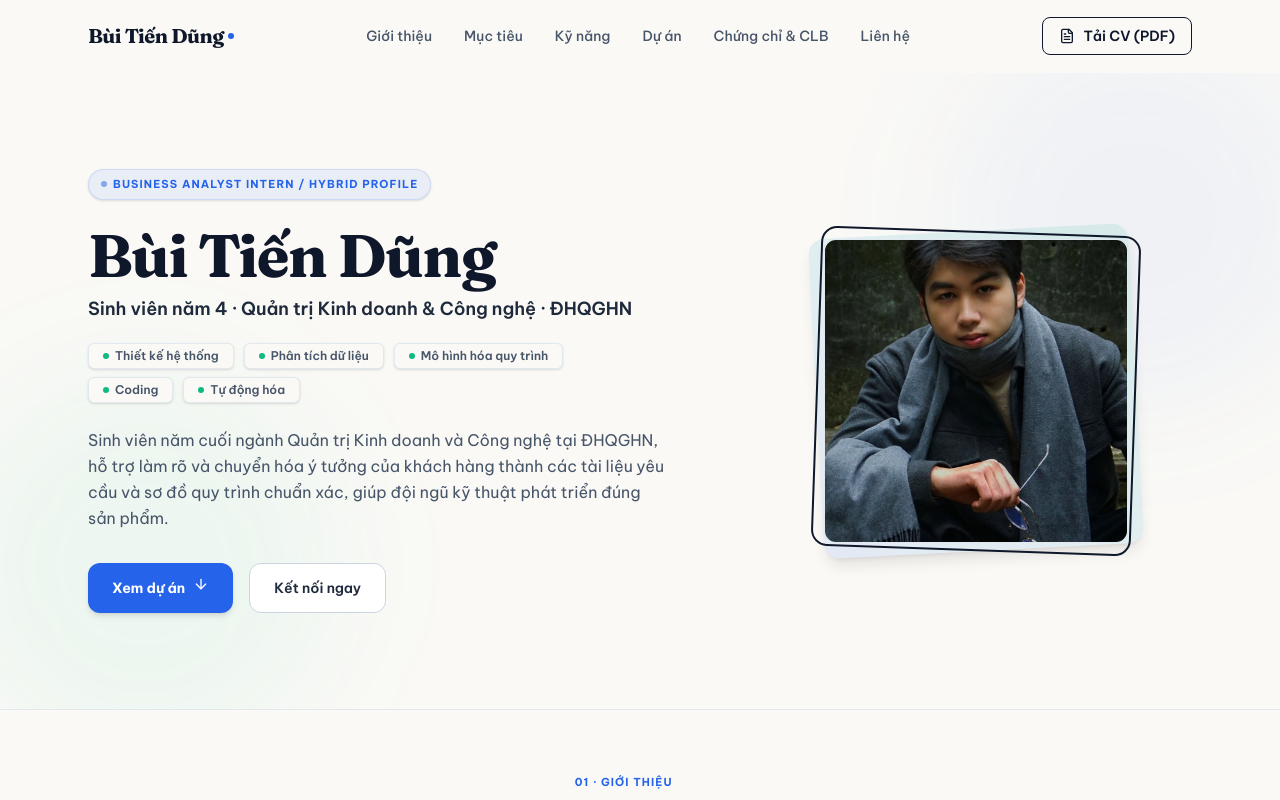
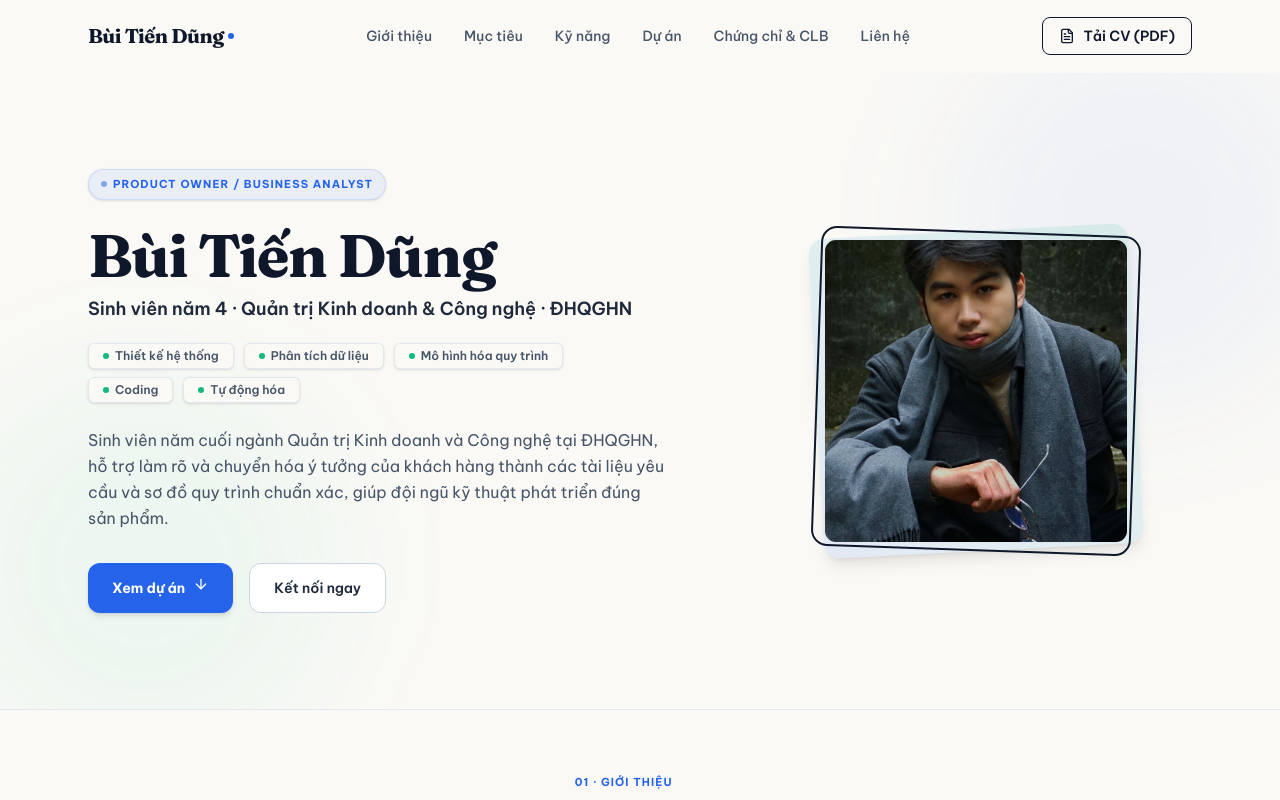
Before and after one commit to btdung375-design/portfolio, a React (Vite) app: page / in a window 1280 px wide. Shown: the top 800 px of the page. Built offline with nearby package versions, Linux system fonts and the light colour scheme.

Commit message:
fix: update taglines from BA Intern / Hybrid Profile to Product Owner / Business Analyst in Hero and About components

```diff
--- a/src/components/About.tsx
+++ b/src/components/About.tsx
@@ -46,7 +46,7 @@ export default function About() {
                     </div>
                     <h4 className="text-sm font-bold tracking-wide font-serif">BÙI TIẾN DŨNG</h4>
                     <p className="text-[10px] text-[#94A3B8] tracking-widest mt-0.5 uppercase">
-                      Business Analyst Intern
+                      Product Owner / Business Analyst
                     </p>
                   </div>
                 </div>
--- a/src/components/Hero.tsx
+++ b/src/components/Hero.tsx
@@ -21,7 +21,7 @@ export default function Hero() {
             {/* Tagline */}
             <div className="inline-flex items-center gap-1.5 px-3 py-1.5 rounded-full bg-[#2563EB]/8 border border-[#2563EB]/15 text-[11px] font-bold tracking-widest text-[#2563EB] uppercase mb-6 shadow-sm">
               <span className="w-1.5 h-1.5 rounded-full bg-[#2563EB] animate-pulse"></span>
-              BUSINESS ANALYST INTERN / HYBRID PROFILE
+              PRODUCT OWNER / BUSINESS ANALYST
             </div>
 
             {/* Main Name */}
@@ -122,7 +122,7 @@ export default function Hero() {
                   </div>
                   <h4 className="text-sm font-bold tracking-wide">BÙI TIẾN DŨNG</h4>
                   <p className="text-[10px] text-[#94A3B8] tracking-widest mt-1 uppercase">
-                    Business Analyst Intern
+                    Product Owner / Business Analyst
                   </p>
                   <div className="flex gap-2.5 mt-4">
                     <div className="p-1.5 rounded-md bg-[#2563EB]/25 text-blue-400 border border-blue-500/20">
```
